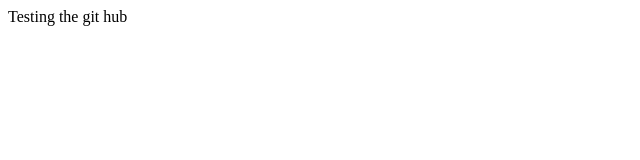
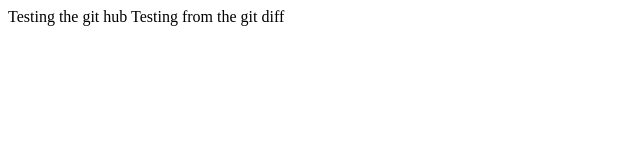
Before and after one commit to sn9854d/test, a plain HTML site: page index.html in a window 1280 px wide. Shown: the whole page, without its empty margins (0-640 px from the left). Drawn offline with Linux system fonts and the light colour scheme.

Commit message:
Third commit

```diff
--- a/index.html
+++ b/index.html
@@ -8,6 +8,7 @@
 </head>
 <body>
     Testing the git hub
+    Testing from the git diff
 
 </body>
 </html>
```
